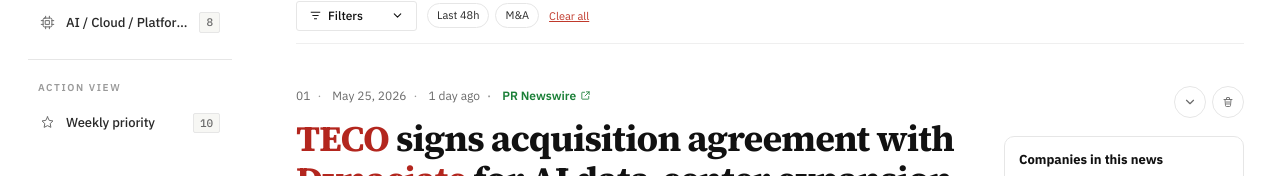
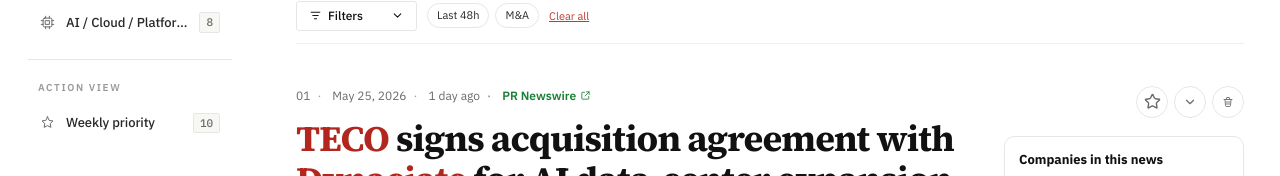
Before and after one commit to venkata-dora/contract-job-signal-dashboard, a Next.js app: page /ma in a window 1280 px wide. Shown: the part 505-681 px from the top of the page. Built offline with nearby package versions, Linux system fonts and the light colour scheme.

Commit message:
Let readers star news as important (#13)

```diff
--- a/app/globals.css
+++ b/app/globals.css
@@ -1647,3 +1647,6 @@
   .archive-layout.calendar-collapsed { grid-template-columns: minmax(0, 1fr); }
   .archive-high { padding: 0 18px; }
 }
+
+.brief-tools .news-star.selected { color: #986b00; border-color: #d5b86a; background: #fff8df; }
+.news-important-label { color: #825d00; font-size: 12px; font-weight: 700; margin: 10px 0; }
--- a/components/BriefingRow.tsx
+++ b/components/BriefingRow.tsx
@@ -1,6 +1,7 @@
 "use client";
 
-import { useState } from "react";
+import { useEffect, useState } from "react";
+import { Star } from "lucide-react";
 import { categoryConfig } from "@/lib/categoryStyles";
 import { getCompaniesLikeCompany, getCompaniesMentioned } from "@/lib/companyIntel";
 import { getUsJobLocations } from "@/lib/utils";
@@ -139,6 +140,31 @@
   onRemove?: (id: string) => void;
   defaultOpen?: boolean;
 }) {
+  const [important, setImportant] = useState(false);
+  const [starError, setStarError] = useState("");
+  const importantKey = `contract-signals.important.${signal.id}`;
+  useEffect(() => {
+    function refresh() {
+      try { setImportant(window.localStorage.getItem(importantKey) === "true"); } catch { /* Storage may be unavailable. */ }
+    }
+    refresh();
+    window.addEventListener("storage", refresh);
+    window.addEventListener("important-news-updated", refresh);
+    return () => {
+      window.removeEventListener("storage", refresh);
+      window.removeEventListener("important-news-updated", refresh);
+    };
+  }, [importantKey]);
+  function toggleImportant() {
+    const next = !important;
+    try {
+      if (next) window.localStorage.setItem(importantKey, "true");
+      else window.localStorage.removeItem(importantKey);
+      setImportant(next);
+      setStarError("");
+      window.dispatchEvent(new Event("important-news-updated"));
+    } catch { setStarError("Unable to save your star in this browser."); }
+  }
   const [detailOpen, setDetailOpen] = useState(defaultOpen);
   const [companiesOpen, setCompaniesOpen] = useState(false);
   const cat = categoryConfig[signal.category];
@@ -180,6 +206,9 @@
         </div>
 
         <div className="brief-tools">
+          <button type="button" className={important ? "news-star selected" : "news-star"} onClick={toggleImportant} aria-pressed={important} aria-label={important ? "Unmark as important" : "Mark as important"} title={important ? "Marked important — click to remove" : "Mark as important"}>
+            <Star size={17} fill={important ? "currentColor" : "none"} aria-hidden="true" />
+          </button>
           <button title={detailOpen ? "Collapse details" : "Expand details"} onClick={() => setDetailOpen(!detailOpen)} aria-label={detailOpen ? "Collapse details" : "Expand details"}>
             <ChevronIcon open={detailOpen} />
           </button>
@@ -200,6 +229,8 @@
           )}
         </div>
 
+        {important && <div className="news-important-label">★ Marked important</div>}
+        {starError && <p role="status">{starError}</p>}
         <h3 className="brief-title">{highlightCompanies(signal.companyEvent, highlightedCompanyNames)}</h3>
 
         <div className="brief-subline">
```
